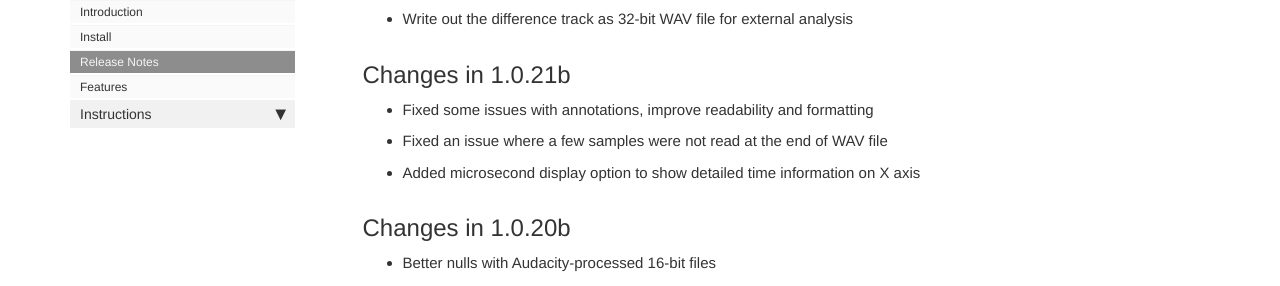
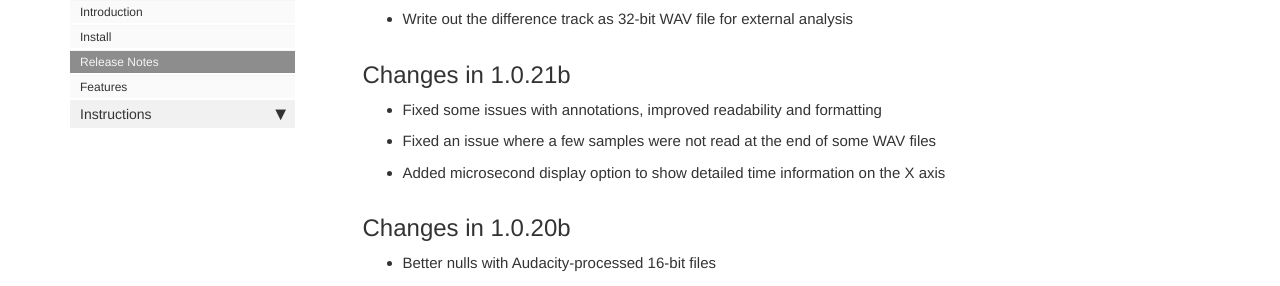
Before and after one commit to pkane2001/DeltaWave, a Jekyll site: the page built from docs/pages/mydoc/release_notes_1.0b.md, in a window 1280 px wide and 900 px high, scrolled down 1589 px. Shown: the part 159-445 px from the top of the window. Built offline with Jekyll 4.4.1, drawn with Linux system fonts in a browser that asks for light colours; nearby versions of some CDN libraries; our own code applies the rules of GitHub Pages for plain Markdown files; comment, search, counter and statistics services are not loaded.

Commit message:
no message

```diff
--- a/docs/pages/mydoc/release_notes_1.0b.md
+++ b/docs/pages/mydoc/release_notes_1.0b.md
@@ -45,9 +45,9 @@ Examples where this can be useful include:
 * Write out the difference track as 32-bit WAV file for external analysis
 
 ## Changes in 1.0.21b
-* Fixed some issues with annotations, improve readability and formatting
-* Fixed an issue where a few samples were not read at the end of WAV file
-* Added microsecond display option to show detailed time information on X axis
+* Fixed some issues with annotations, improved readability and formatting
+* Fixed an issue where a few samples were not read at the end of some WAV files
+* Added microsecond display option to show detailed time information on the X axis
 
 ## Changes in 1.0.20b
 * Better nulls with Audacity-processed 16-bit files
```
